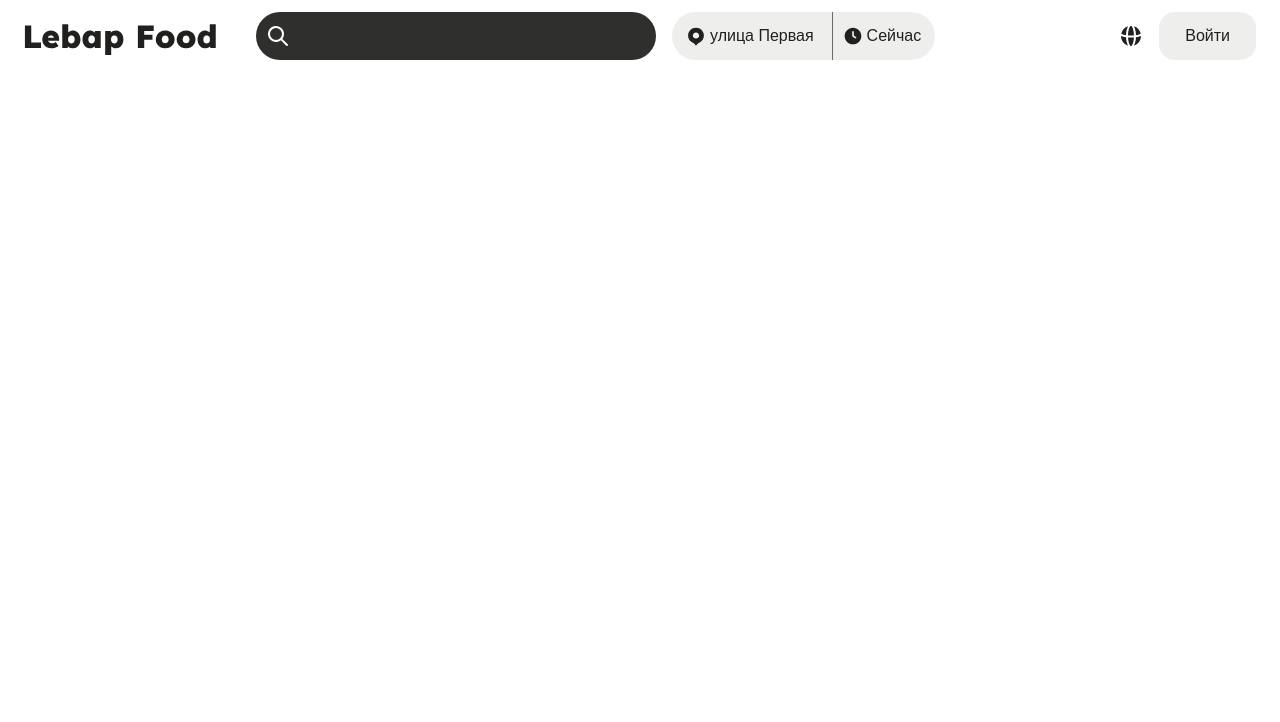
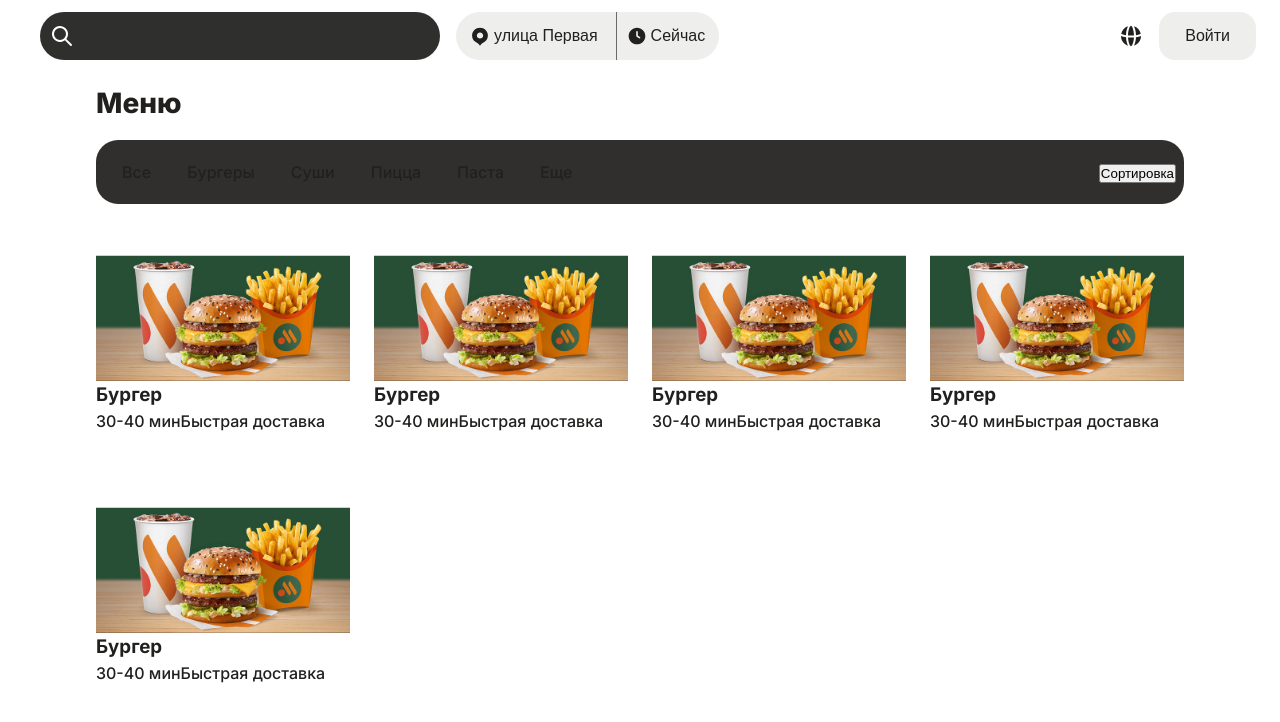
Before and after one commit to RaiseOnce/my-cafe, a Next.js app: page / in a window 1280 px wide. Shown: the top 722 px of the page. Built offline with nearby package versions, Linux system fonts and the light colour scheme.

Commit message:
main page is pre-done

```diff
--- a/src/app/layout.tsx
+++ b/src/app/layout.tsx
@@ -6,7 +6,7 @@ import Header from '@/components/Header/Header'
 const inter = Inter({
   subsets: ['latin', 'latin-ext', 'cyrillic'], // для туркменского нужно latin-ext
   variable: '--font-inter',
-  weight: ['300', '500', '700'],
+  weight: ['300', '500', '700', '800'],
 })
 export const metadata: Metadata = {
   title: 'My Cafe',
--- /dev/null
+++ b/src/app/page.module.scss
@@ -0,0 +1,101 @@
+.home {
+  margin-top: 82px;
+}
+
+.container {
+  margin: 0 auto;
+  max-width: 1500px;
+  padding-left: 96px;
+  padding-right: 96px;
+}
+
+.title {
+  font-size: 28px;
+  font-weight: 800;
+  margin-bottom: 16px;
+}
+
+.nav {
+  padding: 8px;
+  border-radius: 22px;
+  margin-bottom: 36px;
+  display: flex;
+  align-items: center;
+  justify-content: space-between;
+  background-color: #302f2d;
+}
+
+.navList {
+  display: flex;
+  flex-wrap: nowrap;
+  list-style-type: none;
+}
+
+.navtItem {
+  font-size: 16px;
+}
+
+.navLink {
+  line-height: 48px;
+  height: 100%;
+  padding: 0 18px;
+  border-radius: 16px;
+  display: block;
+  transition: background-color 0.2s ease;
+  color: var(--text-color);
+}
+
+.items {
+  padding-top: 16px;
+  display: flex;
+  flex-wrap: wrap;
+  flex-direction: row;
+  margin-left: -12px;
+  margin-right: -12px;
+  margin-bottom: -32px;
+}
+
+.item {
+  width: 25%;
+
+  height: 220.118px;
+  padding-left: 12px;
+  padding-right: 12px;
+  margin-bottom: 32px;
+}
+
+// .itemInner {
+//   position: relative;
+// }
+
+.itemImgWrapper {
+  position: relative;
+  border-radius: 24px;
+
+  aspect-ratio: 2.04;
+}
+
+.itemAvatar {
+  background-size: 200px;
+  background-color: #302f2d;
+  background-image: url('../assets/avatar.svg');
+  background-position: center;
+  position: absolute;
+  left: 0;
+  top: 0;
+  right: 0;
+  bottom: 0;
+}
+
+.itemImg {
+  position: absolute;
+  left: 50%;
+  top: 50%;
+  height: 100%;
+  width: 100%;
+  max-width: 100%;
+  object-fit: cover;
+  transform: translate(-50%, -50%);
+  opacity: 1;
+  pointer-events: none;
+}
--- a/src/app/page.tsx
+++ b/src/app/page.tsx
@@ -1,6 +1,133 @@
+import { Button } from '@/ui/Button/Button'
+import styles from './page.module.scss'
+import Link from 'next/link'
 import Image from 'next/image'
-import styles from './page.module.scss'
+import burgerImg from '../assets/burger.jpg'
 
 export default function Home() {
-  return <h1>Home</h1>
+  return (
+    <div className={styles.home}>
+      <div className={styles.container}>
+        <h2 className={styles.title}>Меню</h2>
+        <nav className={styles.nav}>
+          <ul className={styles.navList}>
+            <li className={styles.navItem}>
+              <Link className={styles.navLink} href="/">
+                Все
+              </Link>
+            </li>
+            <li className={styles.navItem}>
+              <Link className={styles.navLink} href="/">
+                Бургеры
+              </Link>
+            </li>
+            <li className={styles.navItem}>
+              <Link className={styles.navLink} href="/">
+                Суши
+              </Link>
+            </li>
+            <li className={styles.navItem}>
+              <Link className={styles.navLink} href="/">
+                Пицца
+              </Link>
+            </li>
+            <li className={styles.navItem}>
+              <Link className={styles.navLink} href="/">
+                Паста
+              </Link>
+            </li>
+            <li className={styles.navItem}>
+              <span className={styles.navLink}>Еще</span>
+            </li>
+          </ul>
+
+          <div>
+            <button>Сортировка</button>
+          </div>
+        </nav>
+
+        <div className={styles.items}>
+          <div className={styles.item}>
+            <div className={styles.itemImgWrapper}>
+              <div className={styles.itemAvatar}></div>
+              <Image
+                className={styles.itemImg}
+                alt=""
+                src={burgerImg}
+                width={0}
+                height={0}
+              />
+            </div>
+            <h3>Бургер</h3>
+            <span>30-40 мин</span>
+            <span>Быстрая доставка</span>
+          </div>
+
+          <div className={styles.item}>
+            <div className={styles.itemImgWrapper}>
+              <div className={styles.itemAvatar}></div>
+              <Image
+                className={styles.itemImg}
+                alt=""
+                src={burgerImg}
+                width={0}
+                height={0}
+              />
+            </div>
+            <h3>Бургер</h3>
+            <span>30-40 мин</span>
+            <span>Быстрая доставка</span>
+          </div>
+
+          <div className={styles.item}>
+            <div className={styles.itemImgWrapper}>
+              <div className={styles.itemAvatar}></div>
+              <Image
+                className={styles.itemImg}
+                alt=""
+                src={burgerImg}
+                width={0}
+                height={0}
+              />
+            </div>
+            <h3>Бургер</h3>
+            <span>30-40 мин</span>
+            <span>Быстрая доставка</span>
+          </div>
+
+          <div className={styles.item}>
+            <div className={styles.itemImgWrapper}>
+              <div className={styles.itemAvatar}></div>
+              <Image
+                className={styles.itemImg}
+                alt=""
+                src={burgerImg}
+                width={0}
+                height={0}
+              />
+            </div>
+            <h3>Бургер</h3>
+            <span>30-40 мин</span>
+            <span>Быстрая доставка</span>
+          </div>
+
+          <div className={styles.item}>
+            <div className={styles.itemImgWrapper}>
+              <div className={styles.itemAvatar}></div>
+              <Image
+                className={styles.itemImg}
+                alt=""
+                src={burgerImg}
+                width={0}
+                height={0}
+              />
+            </div>
+            <h3>Бургер</h3>
+            <span>30-40 мин</span>
+            <span>Быстрая доставка</span>
+          </div>
+        </div>
+      </div>
+    </div>
+  )
 }
--- a/src/components/Header/Header.module.scss
+++ b/src/components/Header/Header.module.scss
@@ -43,6 +43,7 @@
 
 .search {
   display: flex;
+  margin-left: 8px;
   position: relative;
   height: 48px;
   width: 100%;
--- a/src/components/Header/Header.tsx
+++ b/src/components/Header/Header.tsx
@@ -15,9 +15,9 @@ export default function Header({}: Props) {
     <header className={styles.header}>
       <Container className={styles.container}>
         <div className={styles.left}>
-          <Link className={styles.logo} href="/">
+          {/* <Link className={styles.logo} href="/">
             <Logo />
-          </Link>
+          </Link> */}
           <div className={styles.center}>
             <div className={styles.search}>
               <div className={styles.searchSvg}>
```
Also changed, not shown: src/assets/avatar.svg (added), src/assets/burger.jpg (added).
